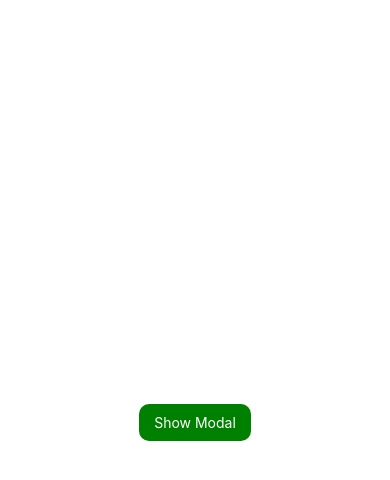
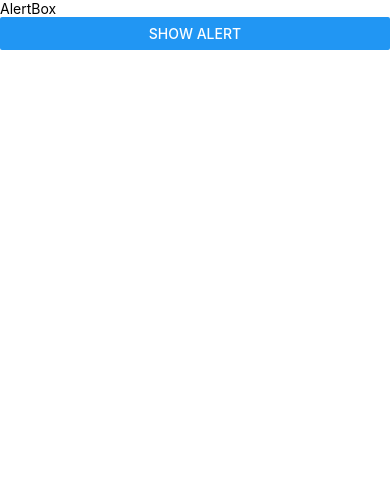
Before and after one commit to mehtabali05/React-Native-App-Project, a React Native app: screen / in a window 390 px wide. Shown: the top 480 px of the page. Built offline with nearby package versions, Linux system fonts and the light colour scheme.

Commit message:
Alert component covered

```diff
--- a/App.jsx
+++ b/App.jsx
@@ -12,6 +12,7 @@ import ButtonTypes from './src/components/ButtonTypes';
 import ActivityIndicator from './src/components/ActivityIndicator';
 import StatusbarComponent from './src/components/StatusbarComponent';
 import DialogueBox from './src/components/DialogueBox';
+import AlertBox from './src/components/AlertBox';
 
 
 
@@ -113,7 +114,12 @@ const App = () => {
 
 
         {/* Modal */}
-        <DialogueBox />
+        {/* <DialogueBox /> */}
+
+
+
+        {/* Alert Box */}
+        <AlertBox />
     </View>
   );
 };
--- /dev/null
+++ b/src/components/AlertBox.jsx
@@ -0,0 +1,32 @@
+import { View, Text, Button, Alert } from 'react-native'
+import React from 'react'
+
+const AlertBox = () => {
+    const showAlert = () => {
+        Alert.alert(
+            'Alert Title',
+            'Alert Message',
+            [
+                {
+                    text: 'Cancel',
+                    onPress: () => console.log("Cancel"),
+                    style: 'cancel'
+                },
+                {
+                    text: 'Ok',
+                    onPress: () => console.log("Ok"),
+                }
+            ],
+            {cancelable: true}
+        );
+    }
+  return (
+    <View>
+      <Text>AlertBox</Text>
+
+      <Button title='Show Alert' onPress={showAlert} />
+    </View>
+  )
+}
+
+export default AlertBox
```
